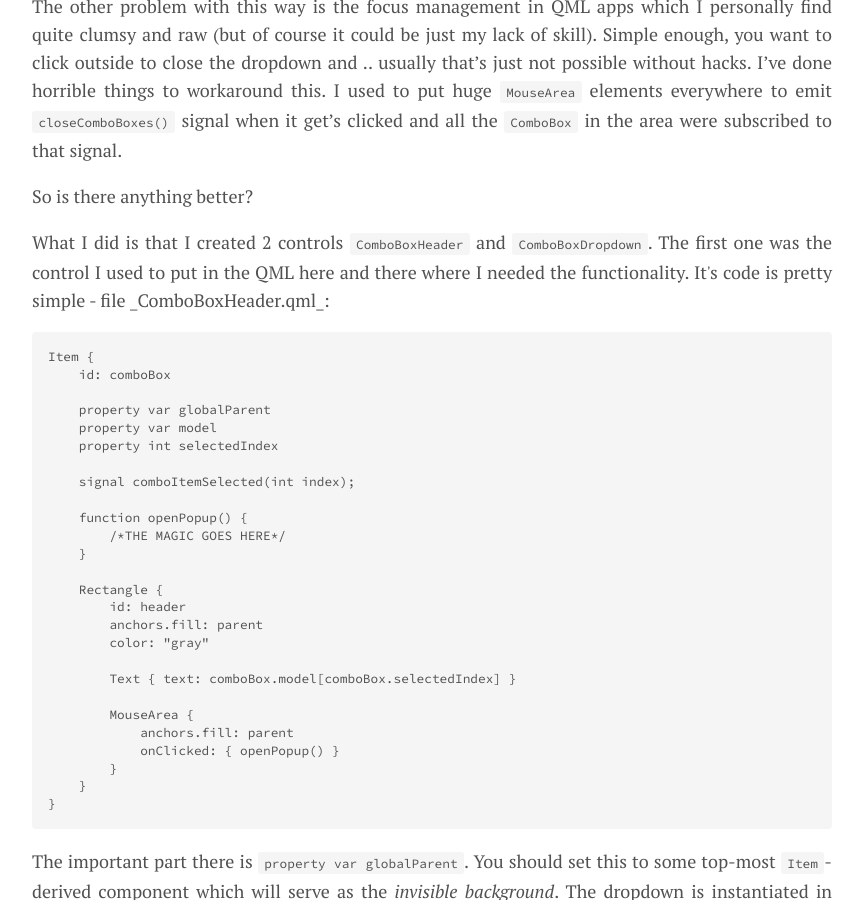
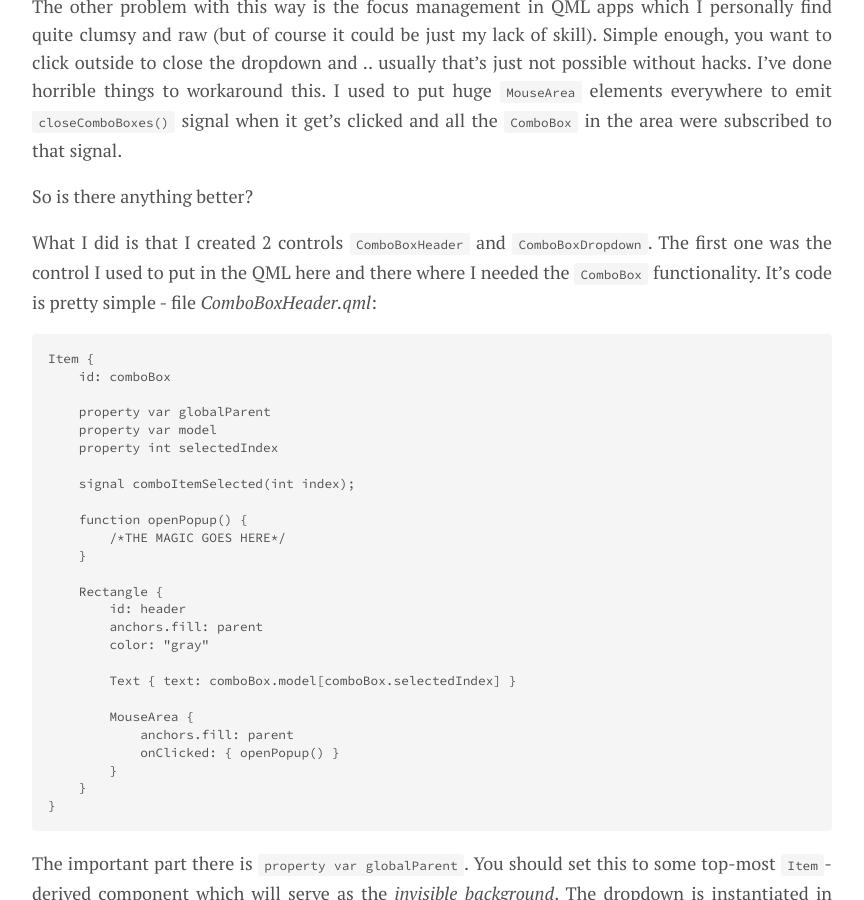
Before and after one commit to ribtoks/code-jamming, a Jekyll site: the page built from _posts/2017-11-22-ultimate-combobox-in-qml.md, in a window 1280 px wide and 900 px high, scrolled down 1822 px. Shown: the whole window, without its empty margins (208-1072 px from the left). Built offline with Jekyll 4.4.1, drawn with Linux system fonts in a browser that asks for light colours; nearby versions of some CDN libraries; comment, search, counter and statistics services are not loaded.

Commit message:
Update 2017-11-22-ultimate-combobox-in-qml.md

````diff
--- a/_posts/2017-11-22-ultimate-combobox-in-qml.md
+++ b/_posts/2017-11-22-ultimate-combobox-in-qml.md
@@ -92,7 +92,7 @@
 
 <!--more-->
 
-What I did is that I created 2 controls `ComboBoxHeader` and `ComboBoxDropdown`. The first one was the control I used to put in the QML here and there where I needed the <ComboBox> functionality. It's code is pretty simple - file _ComboBoxHeader.qml_:
+What I did is that I created 2 controls `ComboBoxHeader` and `ComboBoxDropdown`. The first one was the control I used to put in the QML here and there where I needed the `ComboBox` functionality. It's code is pretty simple - file _ComboBoxHeader.qml_:
 
 ```
 Item {
````
